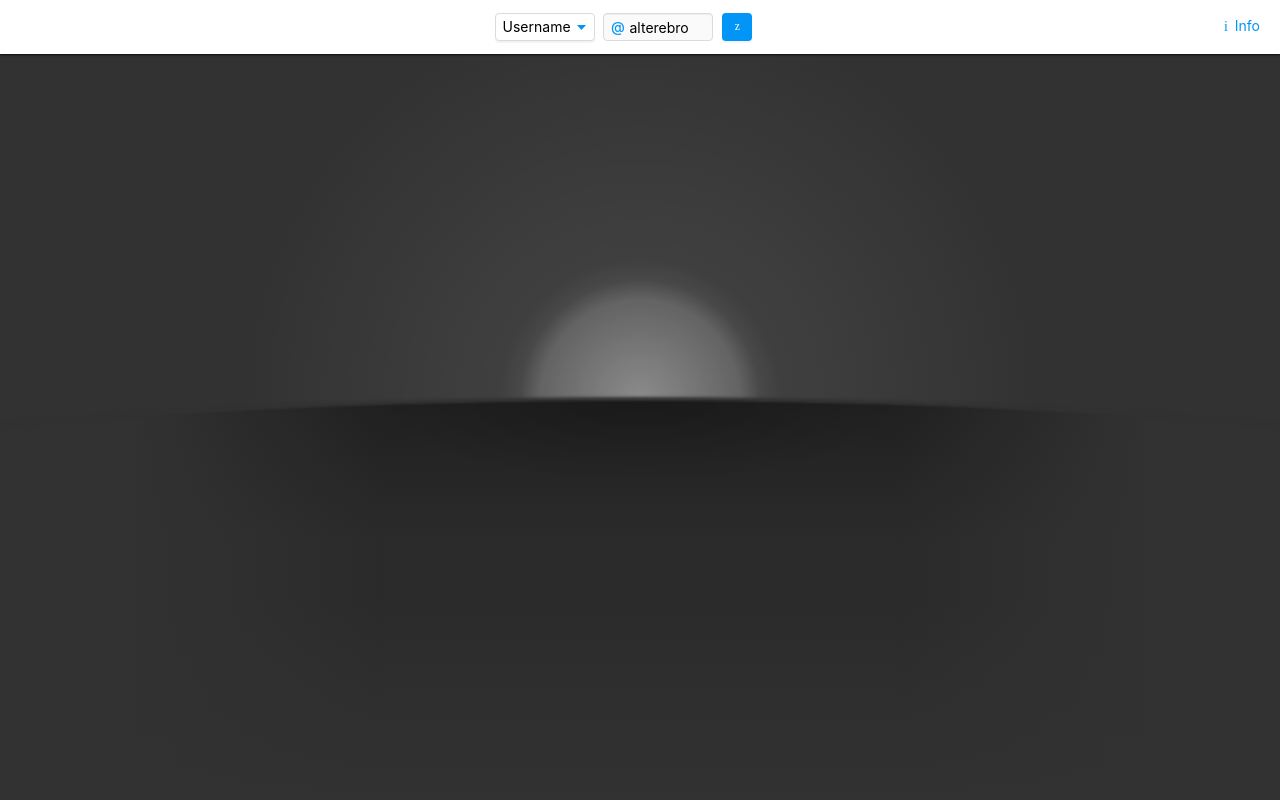
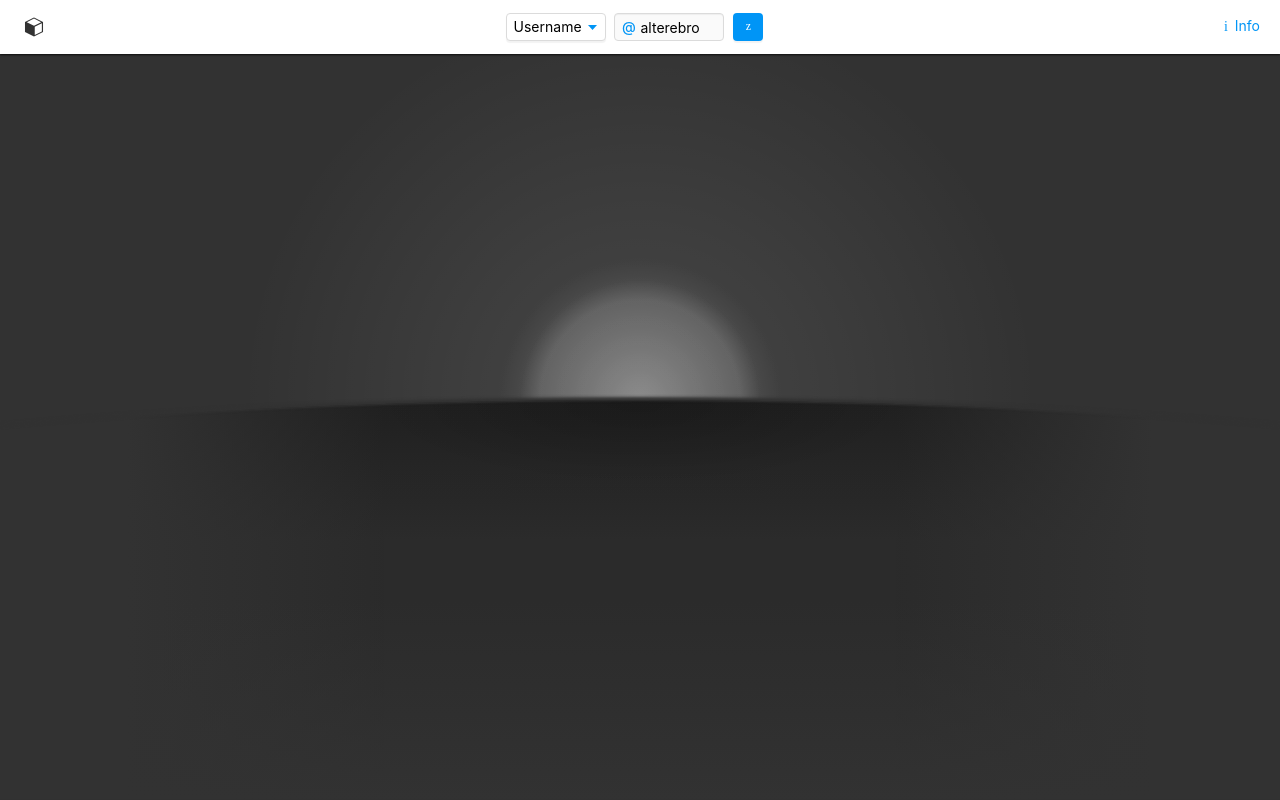
Before and after one commit to alterebro/instagram-cube, a PHP site: page /cube.html in a window 1280 px wide; the page is wider, and only the part inside the window is pictured. Run offline with PHP 8.4, Linux system fonts and the light colour scheme; some web fonts are replaced.

Commit message:
Icons placement

```diff
--- a/cube.html
+++ b/cube.html
@@ -16,7 +16,7 @@
 <div id="app" v-cloak>
     <cube-head inline-template>
         <header>
-            <h1><a href="#" title="Instagram Cube"><i class="icon icon-cube"></i> <strong>InstaCube</strong></a></h1>
+            <h1><a href="#" title="Instagram Cube"><strong>Instagram Cube</strong></a></h1>
             <form @submit.prevent="requestFeed">
                 <select class="select-css" v-model="instagramQueryType">
                     <option v-for="(type, i) in instagramQueryTypes" :value="type">{{ type.type }}</option>
--- a/cube/css/cube.less
+++ b/cube/css/cube.less
@@ -230,12 +230,28 @@ header {
 
     > h1 {
         font-size: 1.6rem;
-        strong { display: none; }
+        strong {
+            display: none;
+        }
+
         a {
             color: var(--bg-color);
             transition: color .35s linear;
+
+            &:hover {
+                color: var(--primary-color);
+            }
+            &:before {
+                content: '';
+                display: block;
+                height: 28px;
+                width: 28px;
+                background-image: url(../images/cube.svg);
+                background-size: 20px auto;
+                background-position: center center;
+                background-repeat: no-repeat;
+            }
         }
-        a:hover { color: var(--primary-color); }
     }
 
     > form {
@@ -340,6 +356,7 @@ aside {
     position: absolute;
     top: 0;
     left: 0;
+    z-index: 1;
     background: rgba(0, 0, 0, 0);
     display: grid;
     place-items: center;
```
Also changed, not shown: .htaccess (added), cube/css/cube.css, cube/favicon.ico, cube/fonts/smiley.ttf (deleted), cube/fonts/smiley.woff (deleted), cube/fonts/smiley.woff2 (deleted), cube/images/cube.svg, 2 other files.
